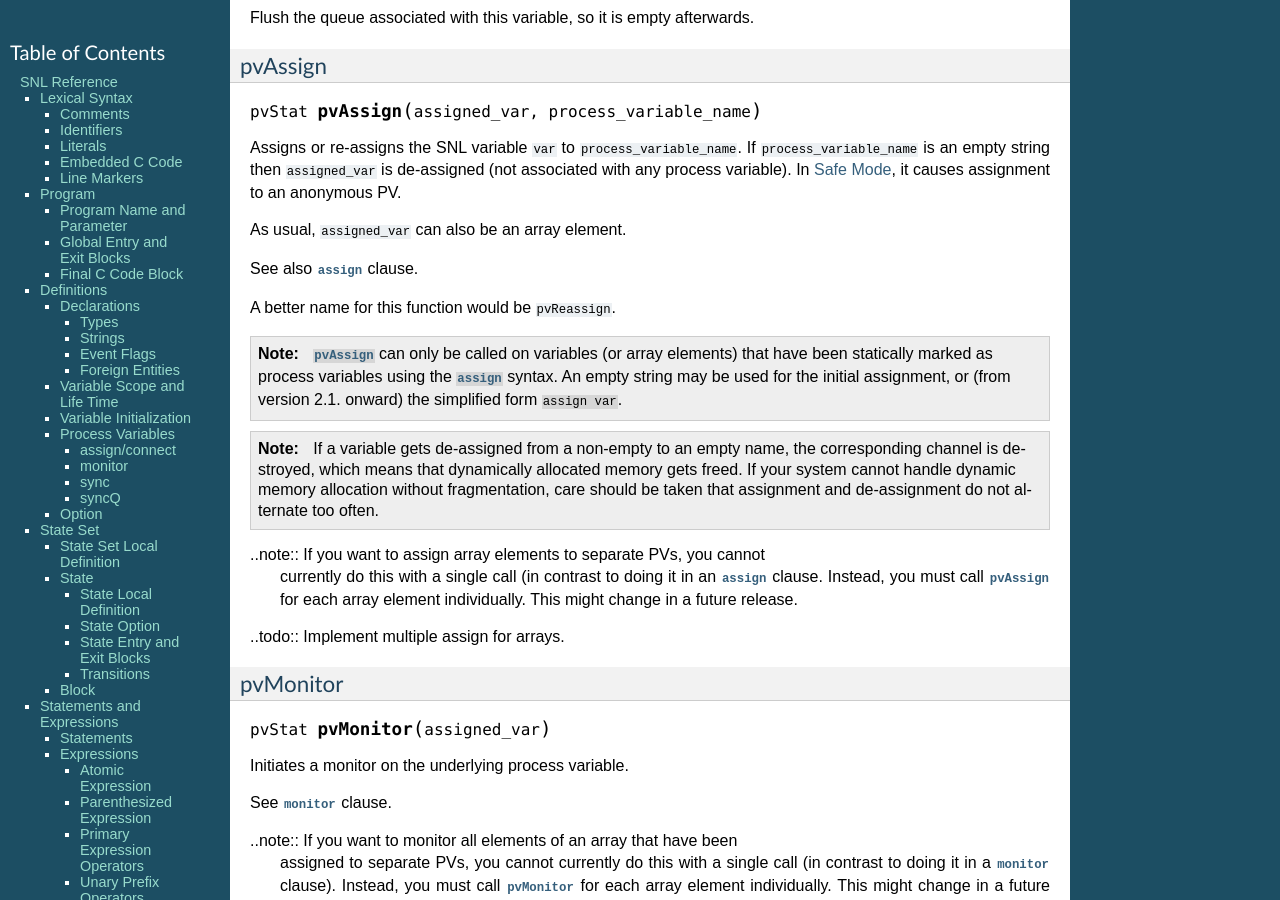
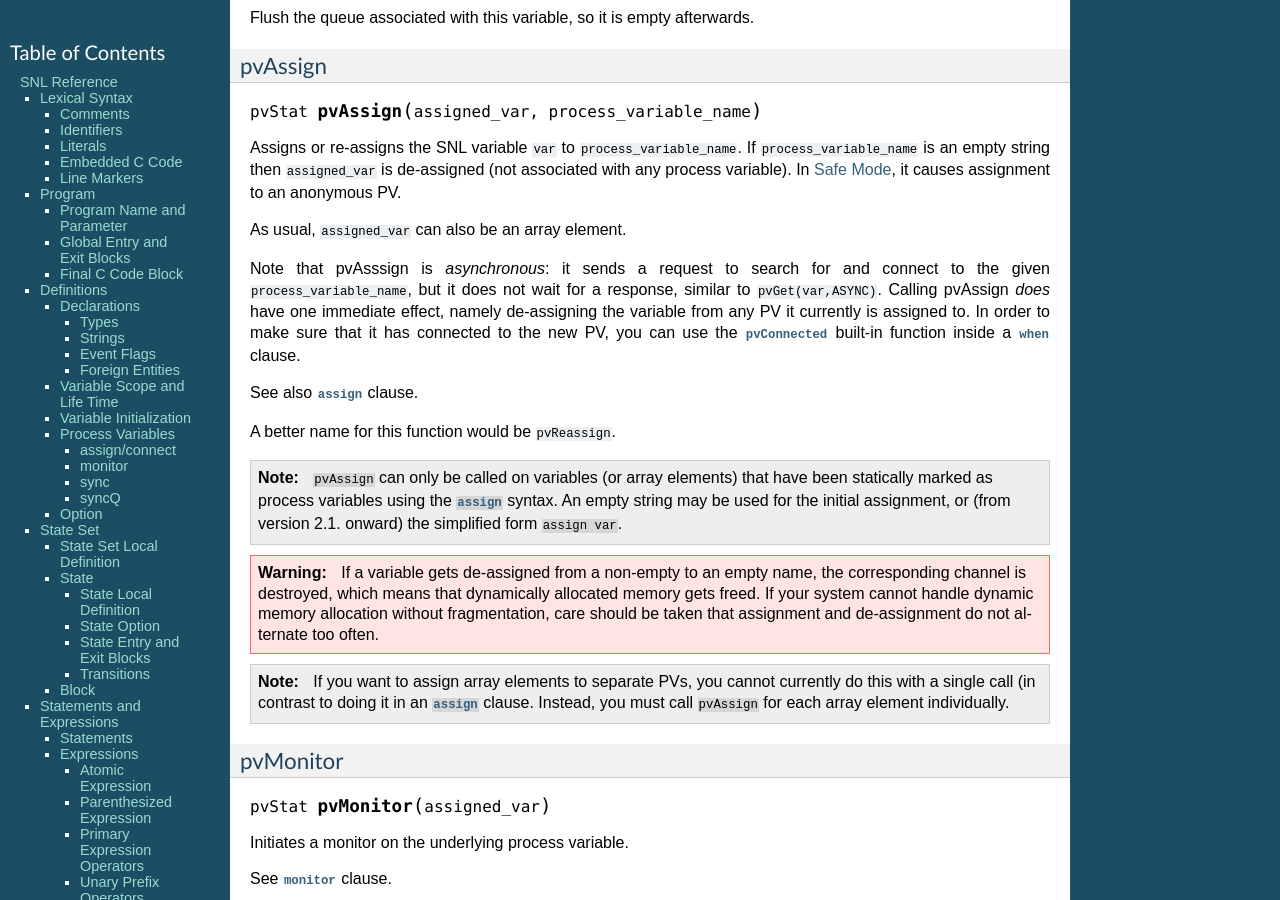
Before and after one commit to jeonghanlee/sequencer-2-2, a Sphinx documentation site: the page built from documentation/Reference.txt, in a window 1280 px wide and 900 px high, scrolled down 19494 px. Built offline with Sphinx 7.4.7, drawn with Linux system fonts in a browser that asks for light colours.

Commit message:
docs: improved documentation of pvAssign

```diff
--- a/documentation/Reference.txt
+++ b/documentation/Reference.txt
@@ -1327,39 +1327,53 @@ pvAssign
 .. c:function::
    pvStat pvAssign(assigned_var, process_variable_name)
 
-Assigns or re-assigns the SNL variable ``var`` to
-``process_variable_name``. If ``process_variable_name`` is an empty
-string then ``assigned_var`` is de-assigned (not associated with any process
-variable). In :ref:`safe mode`, it causes assignment to an anonymous PV.
+Assigns or re-assigns the SNL variable ``var`` to ``process_variable_name``.
+If ``process_variable_name`` is an empty string then ``assigned_var`` is
+de-assigned (not associated with any process variable). In :ref:`safe mode`,
+it causes assignment to an anonymous PV.
 
 As usual, ``assigned_var`` can also be an array element.
 
+Note that pvAsssign is *asynchronous*: it sends a request to search for and
+connect to the given ``process_variable_name``, but it does not wait for a
+response, similar to ``pvGet(var,ASYNC)``. Calling pvAssign *does* have one
+immediate effect, namely de-assigning the variable from any PV it currently
+is assigned to. In order to make sure that it has connected to the new PV,
+you can use the :c:func:`pvConnected` built-in function inside a :token:`when`
+clause.
+
+.. todo::
+
+   Add an optional argument, so users can make pvAssign wait for the
+   connection to be established (or some timeout).
+
 See also :token:`assign` clause.
 
 A better name for this function would be ``pvReassign``.
 
 .. note::
 
-   :c:func:`pvAssign` can only be called on variables (or array elements)
+   ``pvAssign`` can only be called on variables (or array elements)
    that have been statically marked as process variables using the
    :token:`assign` syntax. An empty string may be used for the initial
    assignment, or (from version 2.1. onward) the simplified form
    ``assign var``.
 
-.. note:: If a variable gets de-assigned from a non-empty to an empty
+.. warning::
+
+   If a variable gets de-assigned from a non-empty to an empty
    name, the corresponding channel is destroyed, which means that
    dynamically allocated memory gets freed. If your
    system cannot handle dynamic memory allocation without fragmentation,
    care should be taken that assignment and de-assignment do not
    alternate too often.
 
-..note:: If you want to assign array elements to separate PVs, you cannot
+.. note::
+
+   If you want to assign array elements to separate PVs, you cannot
    currently do this with a single call (in contrast to doing it in an
-   :token:`assign` clause. Instead, you must call :c:func:`pvAssign`
+   :token:`assign` clause. Instead, you must call ``pvAssign``
    for each array element individually.
-   This might change in a future release.
-
-..todo:: Implement multiple assign for arrays.
 
 
 pvMonitor
```
